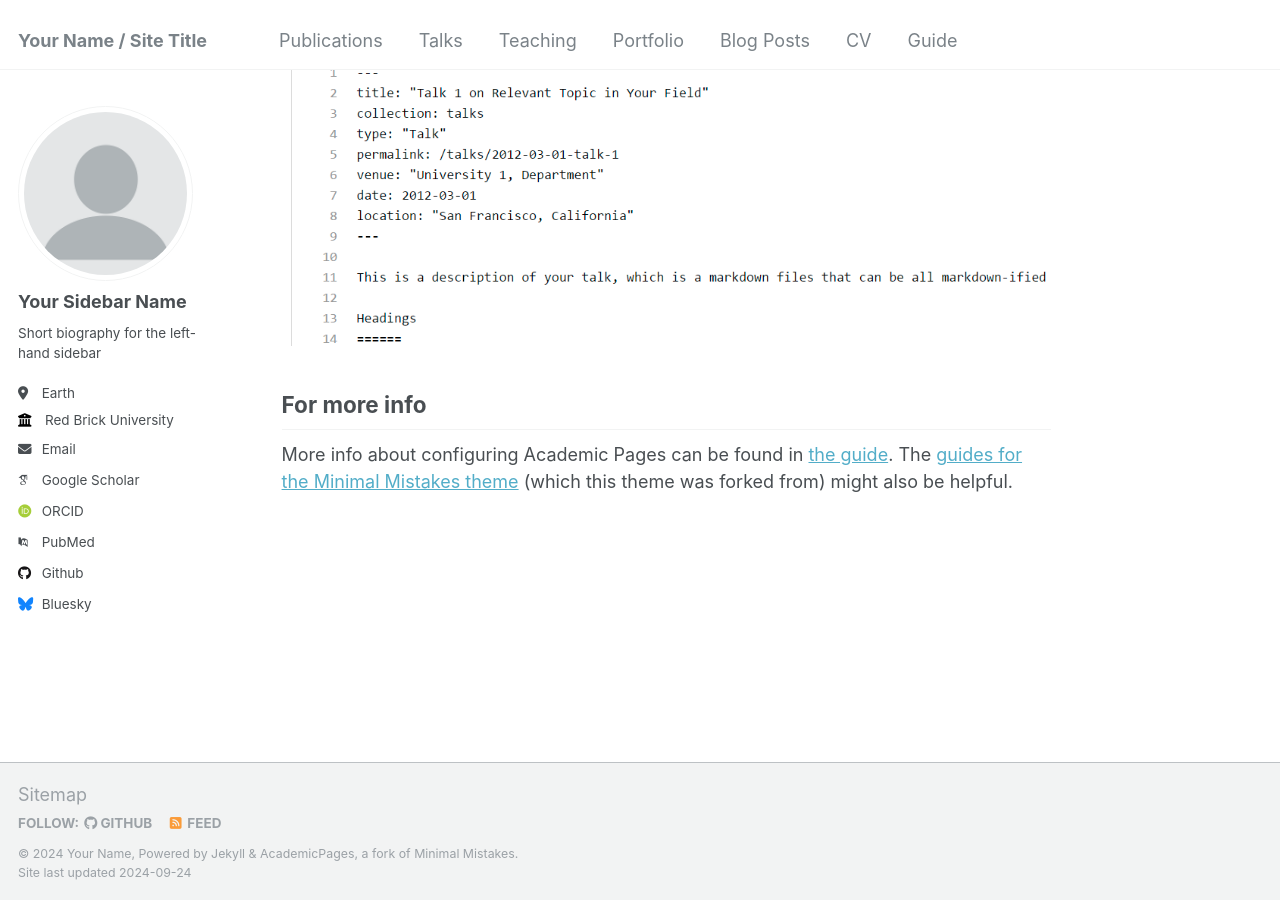
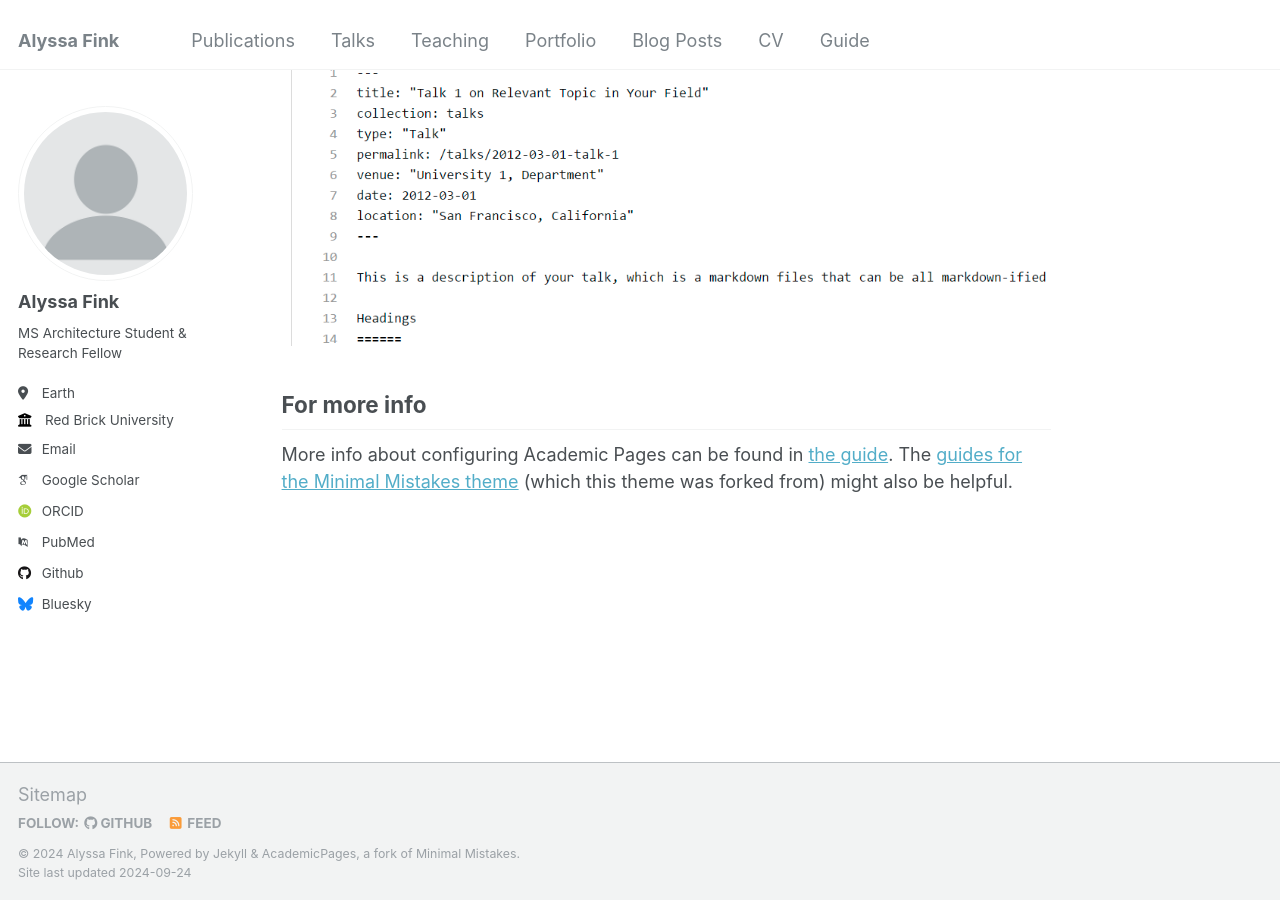
Before and after one commit to alyssafink/alyssafink.github.io, a Jekyll site: the page built from _pages/about.md, in a window 1280 px wide and 900 px high, scrolled down 2643 px. Built offline with Jekyll 4.4.1, drawn with Linux system fonts in a browser that asks for light colours; some web fonts are replaced.

Commit message:
Update _config.yml

```diff
--- a/_config.yml
+++ b/_config.yml
@@ -8,13 +8,13 @@
 
 # Basic Site Settings
 locale                   : "en-US"
-title                    : "Your Name / Site Title"
+title                    : "Alyssa Fink"
 title_separator          : "-"
-name                     : &name "Your Name"
-description              : &description "personal description"
-url                      : https://academicpages.github.io # the base hostname & protocol for your site e.g. "https://mmistakes.github.io"
+name                     : &name "Alyssa Fink"
+description              : &description "MS Architecture Student & Research Fellow"
+url                      : https://alyssafink.github.io # the base hostname & protocol for your site
 baseurl                  : "" # the subpath of your site, e.g. "/blog"
-repository               : "academicpages/academicpages.github.io"
+repository               : "alyssafink/alyssafink.github.io"
 
 # Site Author - The following control what appear as part of the author content on the side bar.
 #               If a field is blank the icon and link will not appear, otherwise it will be shown.
@@ -22,9 +22,9 @@ repository               : "academicpages/academicpages.github.io"
 author:
   # Biographic information
   avatar           : "profile.png"
-  name             : "Your Sidebar Name"
+  name             : "Alyssa Fink"
   pronouns         : # example: "she/her"
-  bio              : "Short biography for the left-hand sidebar"
+  bio              : "MS Architecture Student & Research Fellow"
   location         : "Earth"
   employer         : "Red Brick University"
   uri              : # URL
```
